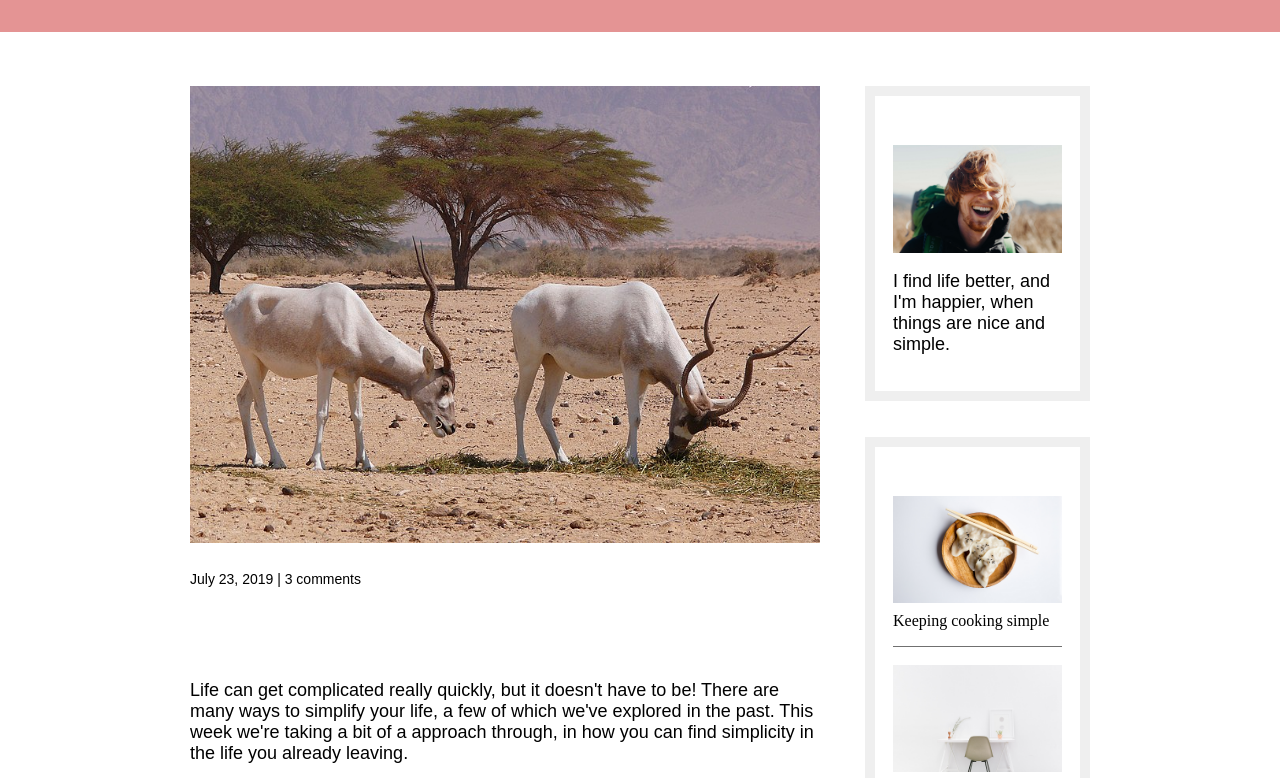
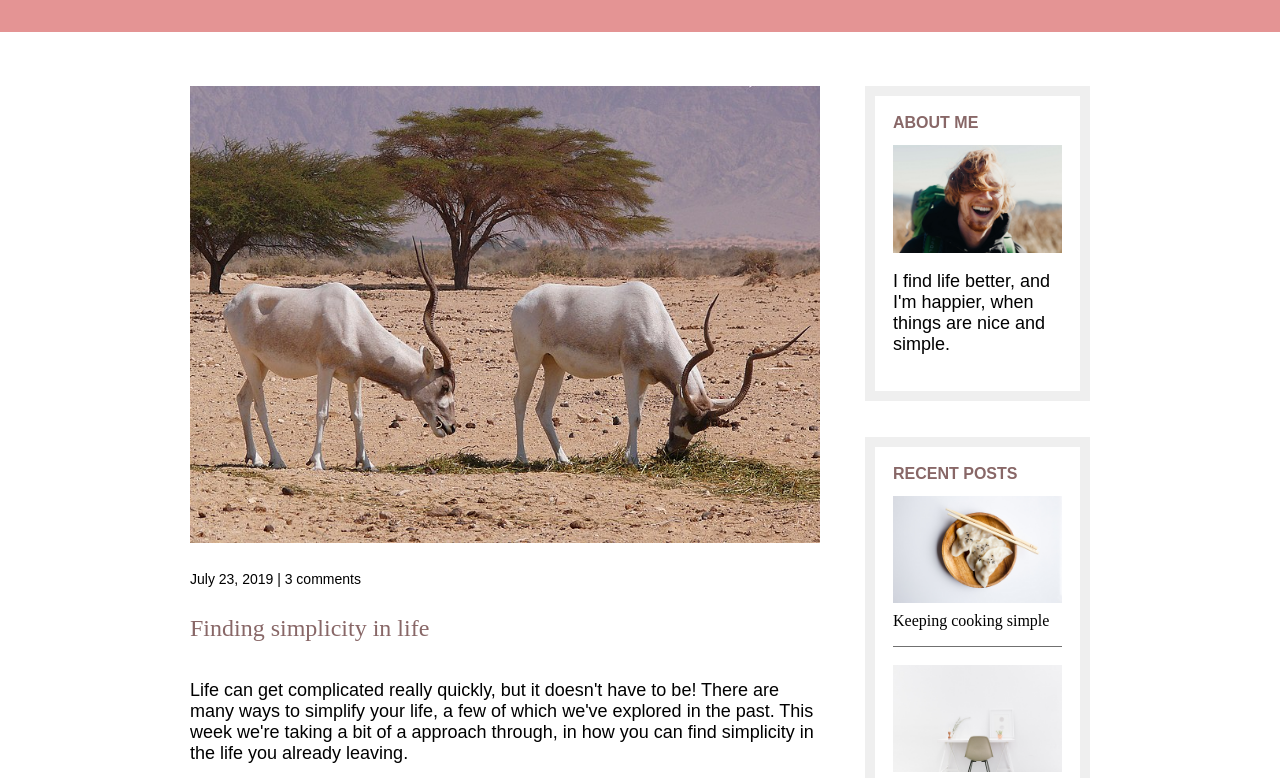
Before and after one commit to Saheeltech/blogging, a plain HTML site: page index.html in a window 1280 px wide. Shown: the part 115-893 px from the top of the page. Drawn offline with Linux system fonts and the light colour scheme.

Commit message:
Update style.css

```diff
--- a/style.css
+++ b/style.css
@@ -22,7 +22,7 @@ body {
  h3 {
     font-family: serif;
     font-weight: 400;
-    color: #ffffff;
+    color: #886767;
     margin-top: 0;
  }
 
```
